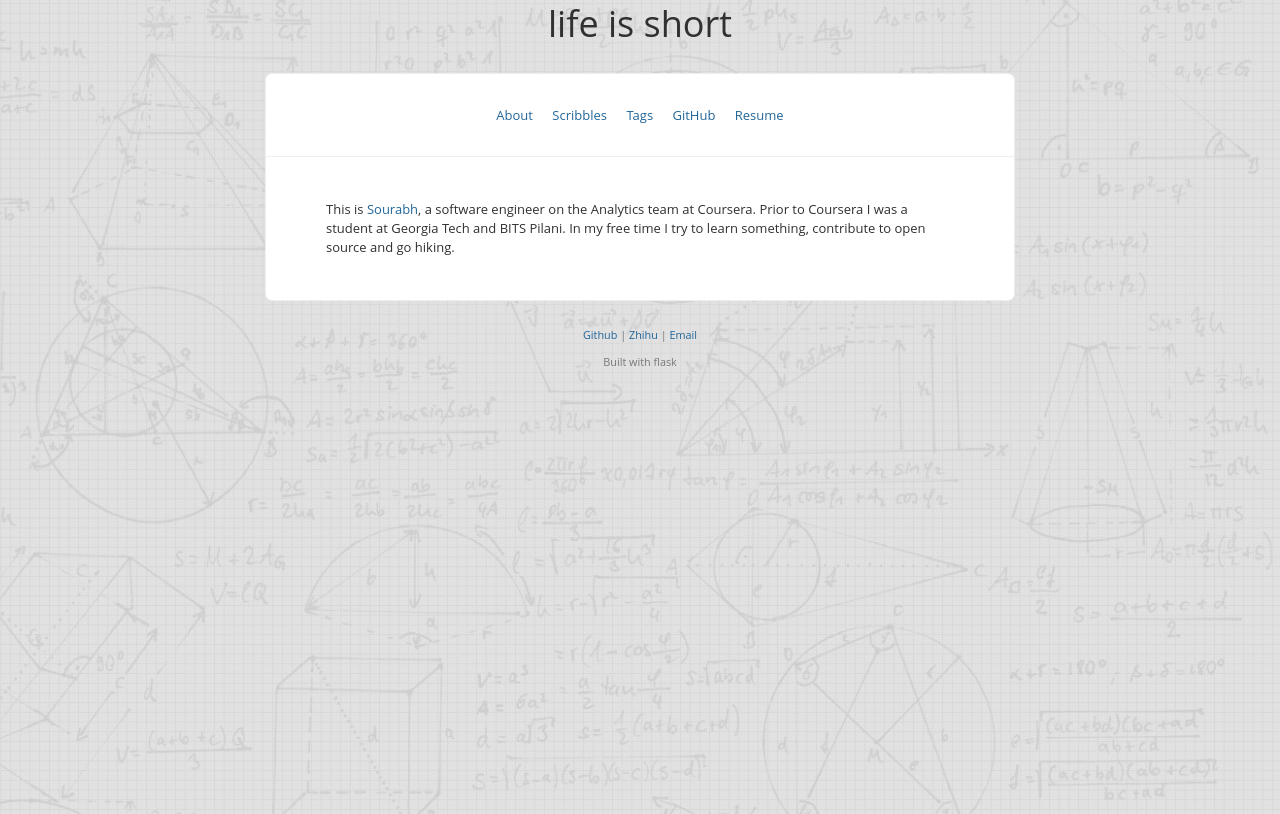
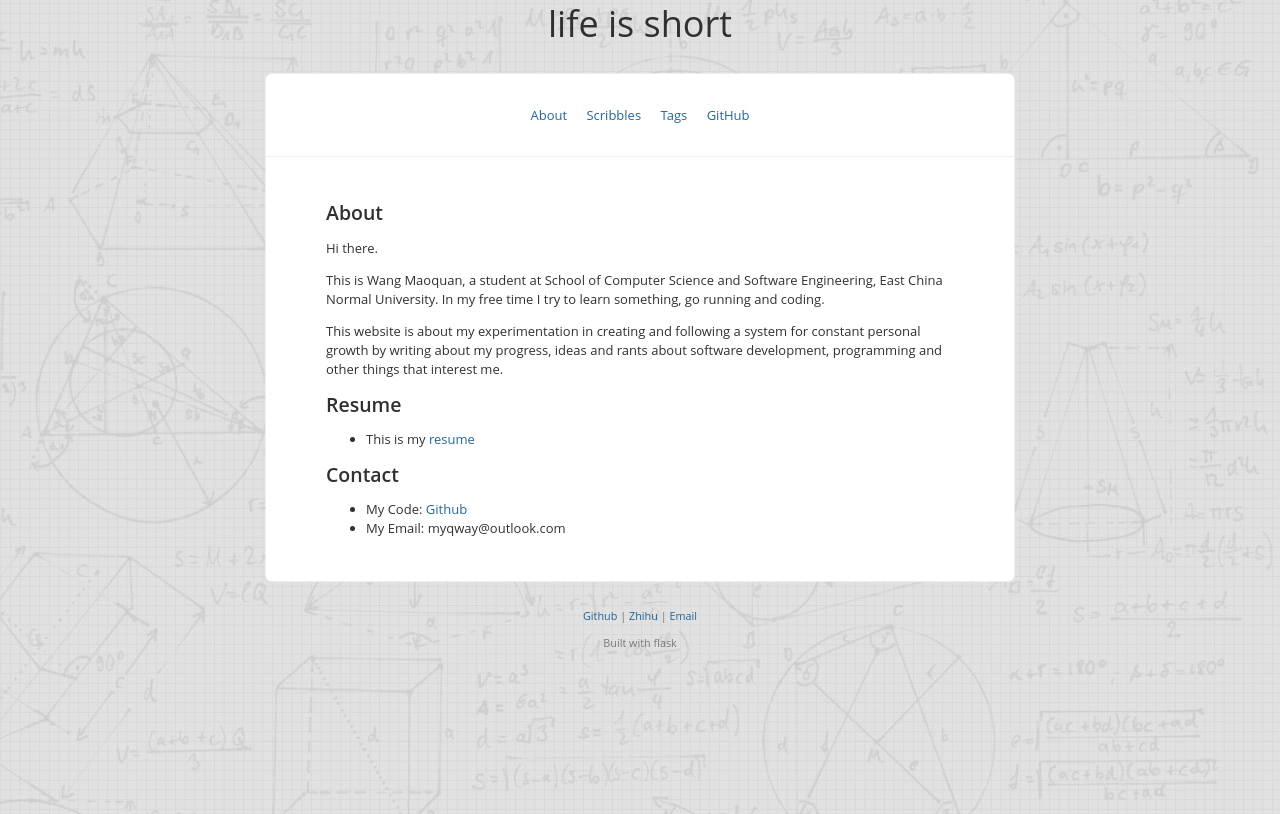
Before and after one commit to wwmmqq/blog_flask, a Flask app: page /blog/ in a window 1280 px wide. Shown: the part 26-840 px from the top of the page. Run offline with Flask 2, Linux system fonts and the light colour scheme.

Commit message:
about me

```diff
--- a/source/mysite/blog/templates/_layout.html
+++ b/source/mysite/blog/templates/_layout.html
@@ -22,7 +22,6 @@
         <a target="_top" class="main" href="/blog/scribbles">Scribbles</a>
         <a target="_top" class="main" href="/blog/tags">Tags</a>
         <a target="_blank" class="main" href="http://github.com/wwmmqq">GitHub</a>
-        <a target="_blank" class="main" href="/blog/resume">Resume</a>
         </div>
         <div class="content">
           {% block content_blog %}
--- a/source/mysite/blog/templates/home.html
+++ b/source/mysite/blog/templates/home.html
@@ -1,5 +1,25 @@
 {% extends "_layout.html" %}
 
 {% block content_blog %}
-	<p>This is <a href="http://sourabhbajaj.com">Sourabh</a>, a software engineer on the Analytics team at Coursera. Prior to Coursera I was a student at Georgia Tech and BITS Pilani. In my free time I try to learn something, contribute to open source and go hiking.</p>
+	<h2>About</h2>
+	<p>Hi there.</p>
+	<p>
+	This is Wang Maoquan, a student at School of Computer Science and Software Engineering, East China Normal University. In my free time I try to learn something, go running and coding.
+	</p>
+	<p>
+	This website is about my experimentation in creating and following a system for constant personal growth by writing about my progress, ideas and rants about software development, programming and other things that interest me.
+	</p>
+
+	<p></p>
+
+	<h2>Resume</h2>
+	<ul>
+		<li>This is my <a target="_blank" class="main" href="/blog/resume">resume</a></li>
+	</ul>
+
+	<h2>Contact</h2>
+	<ul>
+		<li>My Code: <a href="http://www.github.com/wwmmqq">Github</a></li>
+		<li>My Email: myqway@outlook.com</li>
+	</ul>
 {% endblock %}
```
